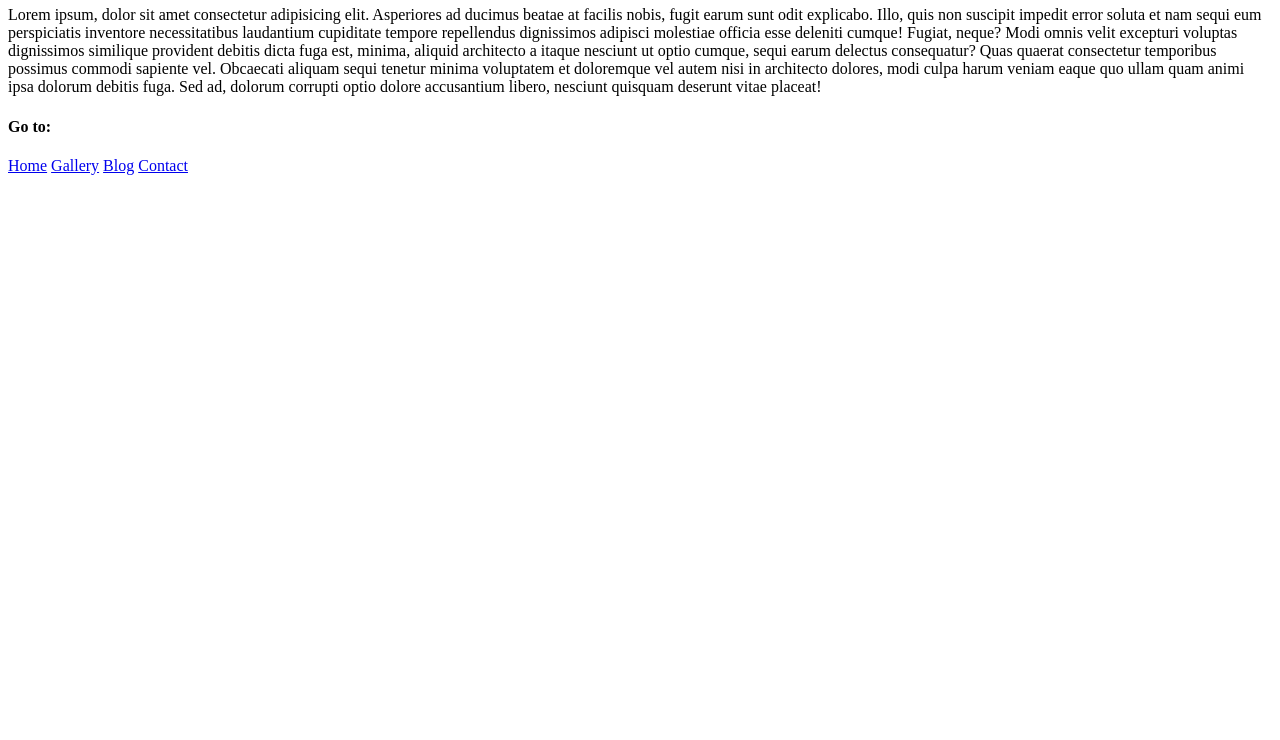
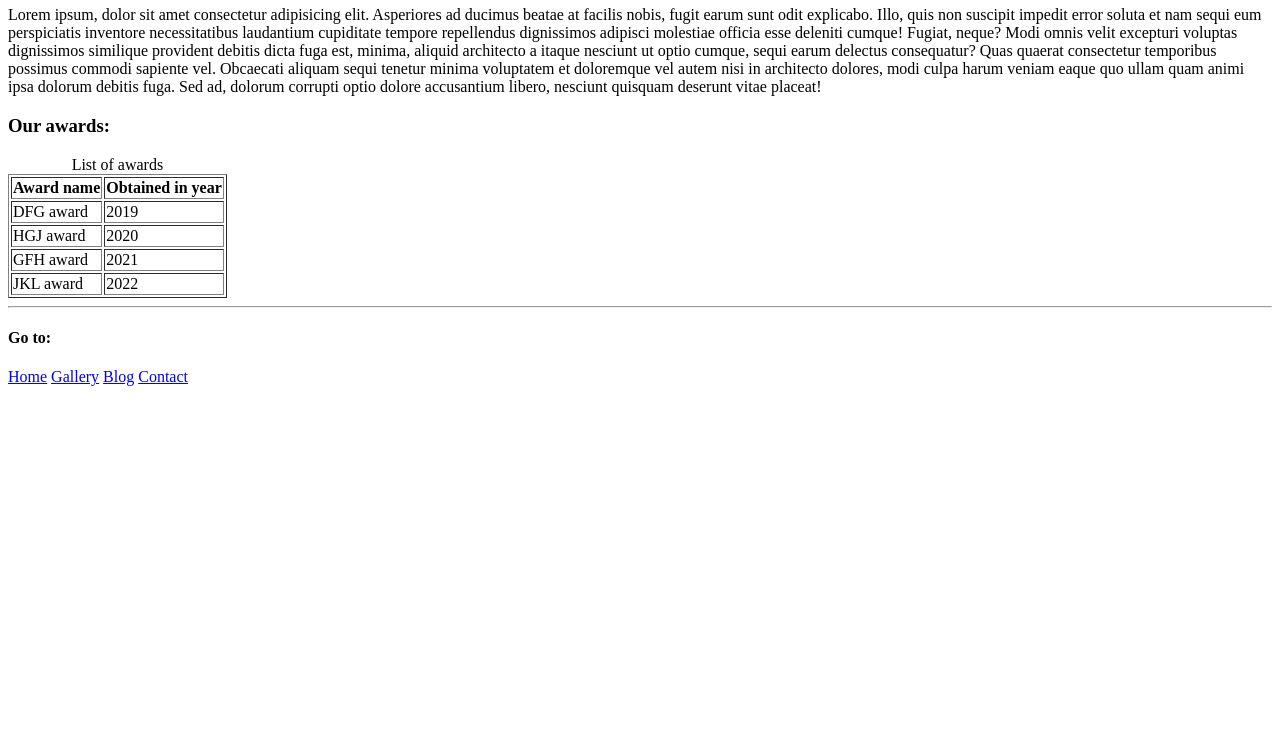
Before and after one commit to Samridhi012/WebTechnologies, a plain HTML site: page html tasks/pages/about.html in a window 1280 px wide. Shown: the part 60-800 px from the top of the page. Drawn offline with Linux system fonts and the light colour scheme.

Commit message:
practical1

```diff
--- a/html tasks/pages/about.html
+++ b/html tasks/pages/about.html
@@ -1,10 +1,37 @@
 <html>
     <head>
-        <title>About us</title>
+        <title>About Us</title>
     </head>
     <body>
-        <h1>Welcome to About us Page</h1>
+        <h1>About us Page</h1>
         <p>Lorem ipsum, dolor sit amet consectetur adipisicing elit. Asperiores ad ducimus beatae at facilis nobis, fugit earum sunt odit explicabo. Illo, quis non suscipit impedit error soluta et nam sequi eum perspiciatis inventore necessitatibus laudantium cupiditate tempore repellendus dignissimos adipisci molestiae officia esse deleniti cumque! Fugiat, neque? Modi omnis velit excepturi voluptas dignissimos similique provident debitis dicta fuga est, minima, aliquid architecto a itaque nesciunt ut optio cumque, sequi earum delectus consequatur? Quas quaerat consectetur temporibus possimus commodi sapiente vel. Obcaecati aliquam sequi tenetur minima voluptatem et doloremque vel autem nisi in architecto dolores, modi culpa harum veniam eaque quo ullam quam animi ipsa dolorum debitis fuga. Sed ad, dolorum corrupti optio dolore accusantium libero, nesciunt quisquam deserunt vitae placeat!</p>
+
+        <h3>Our awards:</h3>
+        <table>
+            <table border="1">
+            <caption>List of awards</caption>
+            <tr>
+                <th>Award name</th>
+                <th>Obtained in year</th>
+            </tr>
+            <tr>
+                <td>DFG award</td>
+                <td>2019</td>
+            </tr>
+            <tr>
+                <td>HGJ award</td>
+                <td>2020</td>
+            </tr>
+            <tr>
+                <td>GFH award</td>
+                <td>2021</td>
+            </tr>
+            <tr>
+                <td>JKL award</td>
+                <td>2022</td>
+            </tr>
+        </table>
+        <hr>
 
         <h4>Go to:</h4>
         <a href="./home.html">Home</a>
```
Also changed, not shown: html tasks/index.html (+1 -1 lines), html tasks/pages/blog.html (+2 -1 lines), html tasks/pages/contact.html (+2 -1 lines), html tasks/pages/gallery.html (+6 -1 lines), html tasks/pages/home.html (+9 -1 lines), html tasks/images/1.webp (added), html tasks/images/2.webp (added), html tasks/images/3.webp (added), html tasks/images/4.webp (added).
